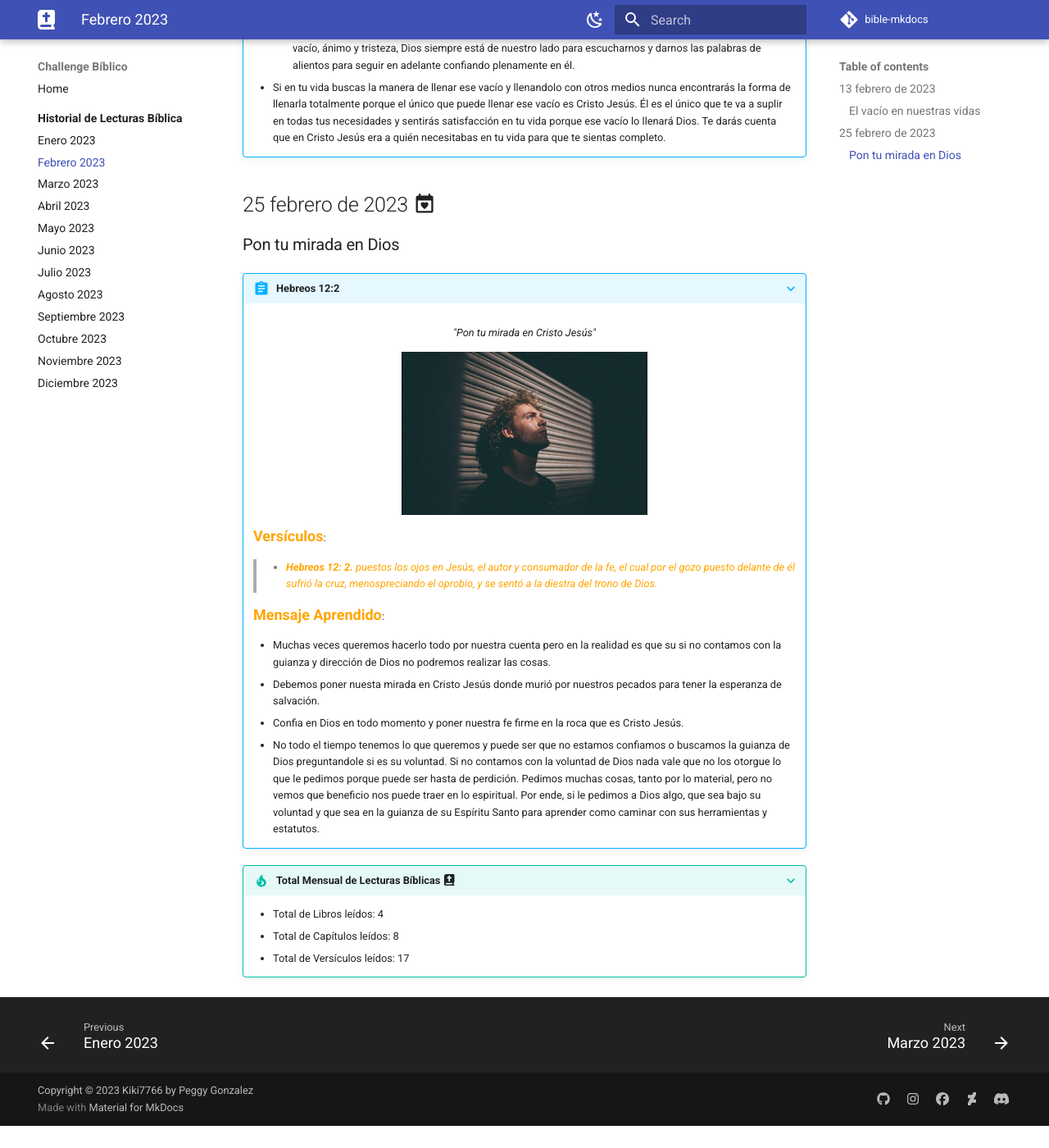
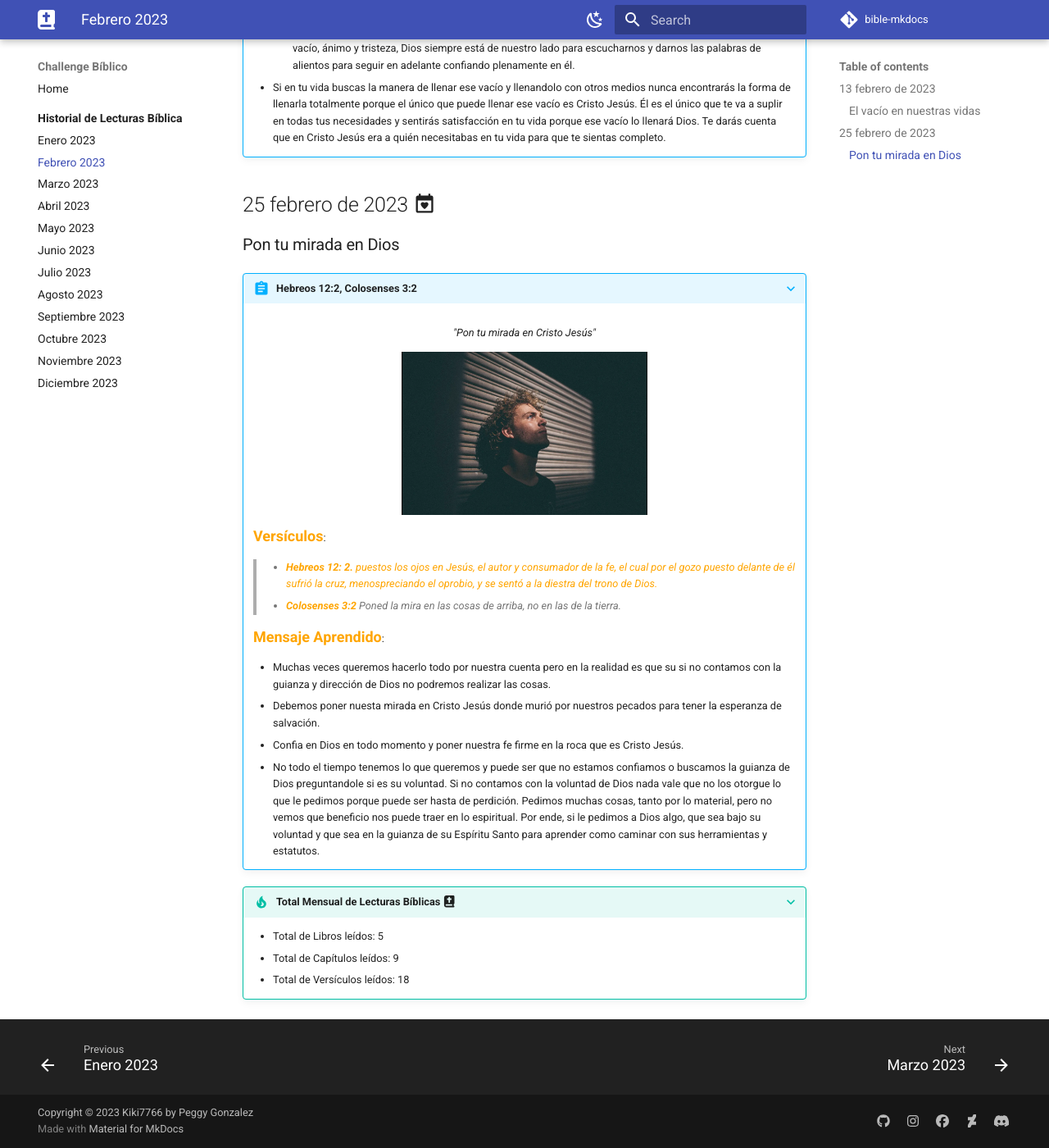
Before and after one commit to kiki7766/bible-mkdocs, an MkDocs documentation site: the page built from docs/m/feb.md, in a window 1280 px wide and 1400 px high, scrolled down 1867 px. Shown: the whole window at 82% size. Built offline with MkDocs 1.6.1 and Material for MkDocs 9.7.7, drawn with Linux system fonts in a browser that asks for light colours; some web fonts are replaced; comment, search, counter and statistics services are not loaded; before the commit the page ends 3240 px from its top, so only the background shows below that.

Commit message:
Feb minor fixes

```diff
--- a/docs/m/feb.md
+++ b/docs/m/feb.md
@@ -36,13 +36,14 @@
 
 ## 25 febrero de 2023 :material-calendar-heart:
 ### Pon tu mirada en Dios
-???+ abstract "Hebreos 12:2"
+???+ abstract "Hebreos 12:2, Colosenses 3:2"
 
     <figure markdown><figcaption>"Pon tu mirada en Cristo Jesús"</figcaption>
     ![Emptiness](../assets/empty.png){width=300} </figure>
     <font size=4, color=orange>**Versículos**</font>:
 
     > - _<font color=orange>**Hebreos 12: 2.** puestos los ojos en Jesús, el autor y consumador de la fe, el cual por el gozo puesto delante de él sufrió la cruz, menospreciando el oprobio, y se sentó a la diestra del trono de Dios._</font>
+    > - _<font color=orange>**Colosenses 3:2**</font> Poned la mira en las cosas de arriba, no en las de la tierra._
 
     <font size=4, color=orange>**Mensaje Aprendido**</font>:
 
@@ -52,6 +53,6 @@
     - No todo el tiempo tenemos lo que queremos y puede ser que no estamos confiamos o buscamos la guianza de Dios preguntandole si es su voluntad. Si no contamos con la voluntad de Dios nada vale que no los otorgue lo que le pedimos porque puede ser hasta de perdición. Pedimos muchas cosas, tanto por lo material, pero no vemos que beneficio nos puede traer en lo espiritual. Por ende, si le pedimos a Dios algo, que sea bajo su voluntad y que sea en la guianza de su Espíritu Santo para aprender como caminar con sus herramientas y estatutos.
 
 ???+ tip "Total Mensual de Lecturas Bíblicas :fontawesome-solid-book-bible:"
-    - Total de Libros leídos: 4
-    - Total de Capítulos leídos: 8
-    - Total de Versículos leídos: 17
+    - Total de Libros leídos: 5
+    - Total de Capítulos leídos: 9
+    - Total de Versículos leídos: 18
```
Also changed, not shown: docs/m/index.md (+1 -1 lines).
